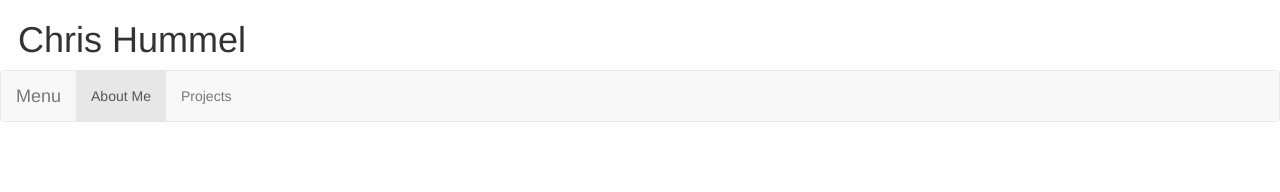
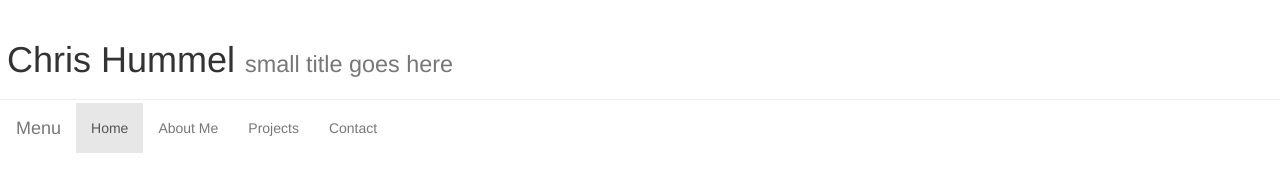
Before and after one commit to chrishummel/websitevps, a website: page public/client/index.html in a window 1280 px wide. Drawn offline with nearby package versions, Linux system fonts and the light colour scheme.

Commit message:
"more styling"

```diff
--- a/public/client/index.html
+++ b/public/client/index.html
@@ -2,7 +2,7 @@
 <html lang="en">
 <head>
   <meta charset="utf-8">
-  <meta name="viewport" content="initial-scale=1">
+  <meta name="viewport" content="width=device-width, initial-scale=1">
   <title>Chris Hummel's Site</title>
   <meta name="description" content="My Website">
   <meta name="author" content="Chris Hummel">
@@ -10,6 +10,7 @@
   <script src="http://code.jquery.com/jquery-1.12.0.min.js"></script>
   <script src="https://maxcdn.bootstrapcdn.com/bootstrap/3.3.6/js/bootstrap.min.js" integrity="sha384-0mSbJDEHialfmuBBQP6A4Qrprq5OVfW37PRR3j5ELqxss1yVqOtnepnHVP9aJ7xS" crossorigin="anonymous"></script>
   <link rel="stylesheet" href="styles/styles.css">
+
 
 
   <!--[if lt IE 9]>
@@ -21,10 +22,12 @@
 <div class='row'>
 
 	<div class="col-md-12">
-		<h1>Chris Hummel</h1>
+		<div class="page-header">
+      <h1>Chris Hummel <small>small title goes here</small></h1>
+    </div>
 	</div>
 </div>
-
+<!-- Navbar -->
 <nav class="navbar navbar-default">
   <div class="container-fluid">
 
@@ -37,24 +40,20 @@
       </button>
       <a class="navbar-brand" href="#">Menu</a>
     </div>
-
     <div class="collapse navbar-collapse" id="bs-example-navbar-collapse-1">
       <ul class="nav navbar-nav">
-        <li class="active">
-          <a href="#">About Me</a>
-        </li>
-        <li>
-          <a href="#">Projects</a>
-        </li>
-
+        <li class="active"><a href="/">Home</a></li>
+        <li><a href="#aboutme">About Me</a></li>
+        <li><a href="#projects">Projects</a></li>
+        <li><a href="#contact">Contact</a></li>
       </ul>
-
-
     </div>
   </div>
 </nav>
 
+<div></div>
 
 
+<script src="scripts/script.js"></script>
 </body>
 </html>
--- /dev/null
+++ b/public/client/scripts/script.js
@@ -0,0 +1,4 @@
+$('li').on("click", function(e){
+	$("li").removeClass('active')
+	$(this).addClass('active')
+})
--- a/public/client/styles/styles.css
+++ b/public/client/styles/styles.css
@@ -1,3 +1,12 @@
-h1 {
+.page-header {
 	padding-left: .5em
 }
+
+.navbar-default{
+	background-color: white;
+	border-color: white
+}
+
+.page-header{
+	margin-bottom: 0.2em
+}
--- a/server/server.js
+++ b/server/server.js
@@ -10,6 +10,11 @@ app.get("/", function(req,res){
 	res.sendFile('index')
 })
 
+app.get("/aboutme", function(req,res){
+	res.status(200);
+	res.sendFile('index')
+})
+
 var port = process.env.PORT || 3468;
 app.listen(port);
 console.log("Listening on: ", port)
```
